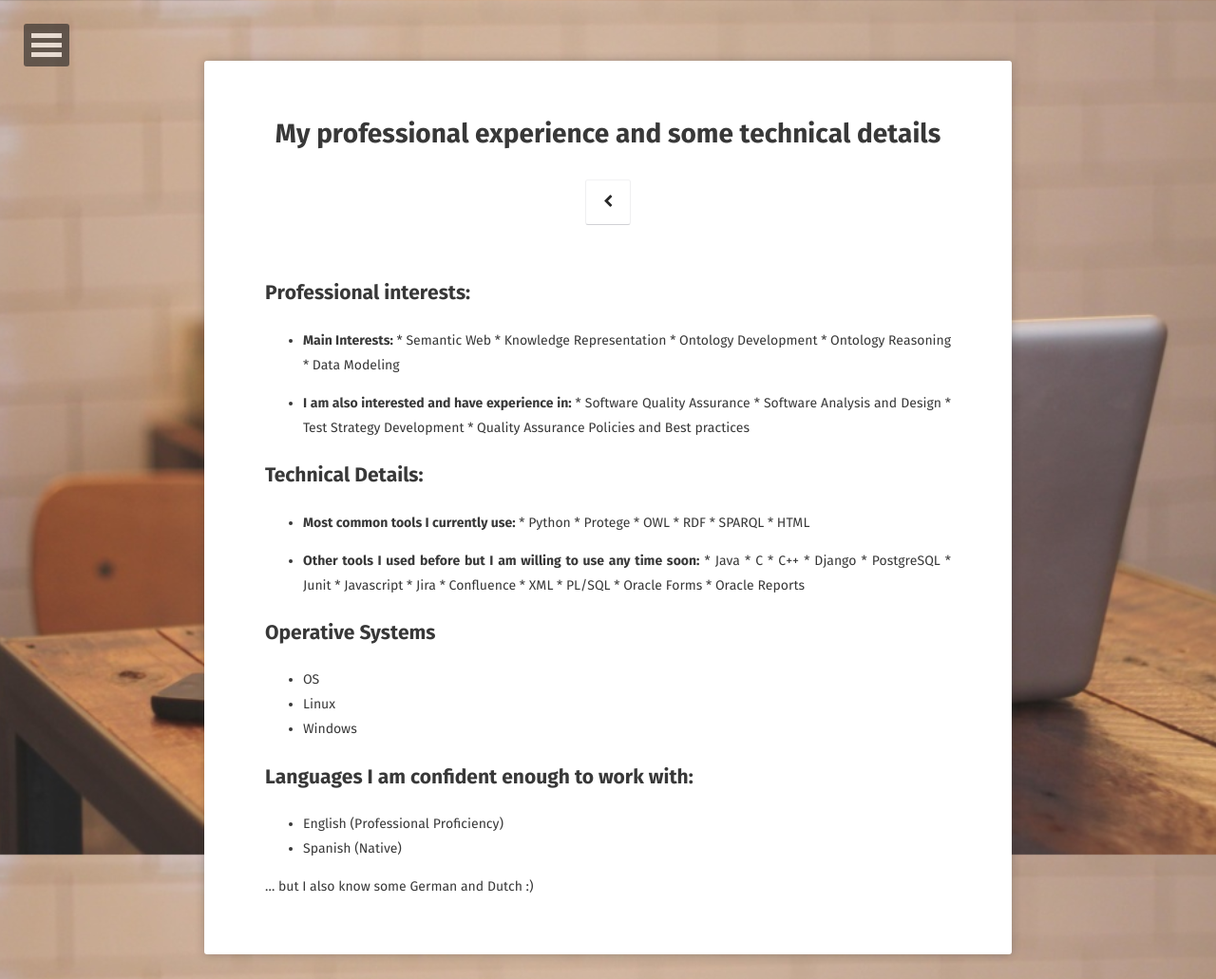
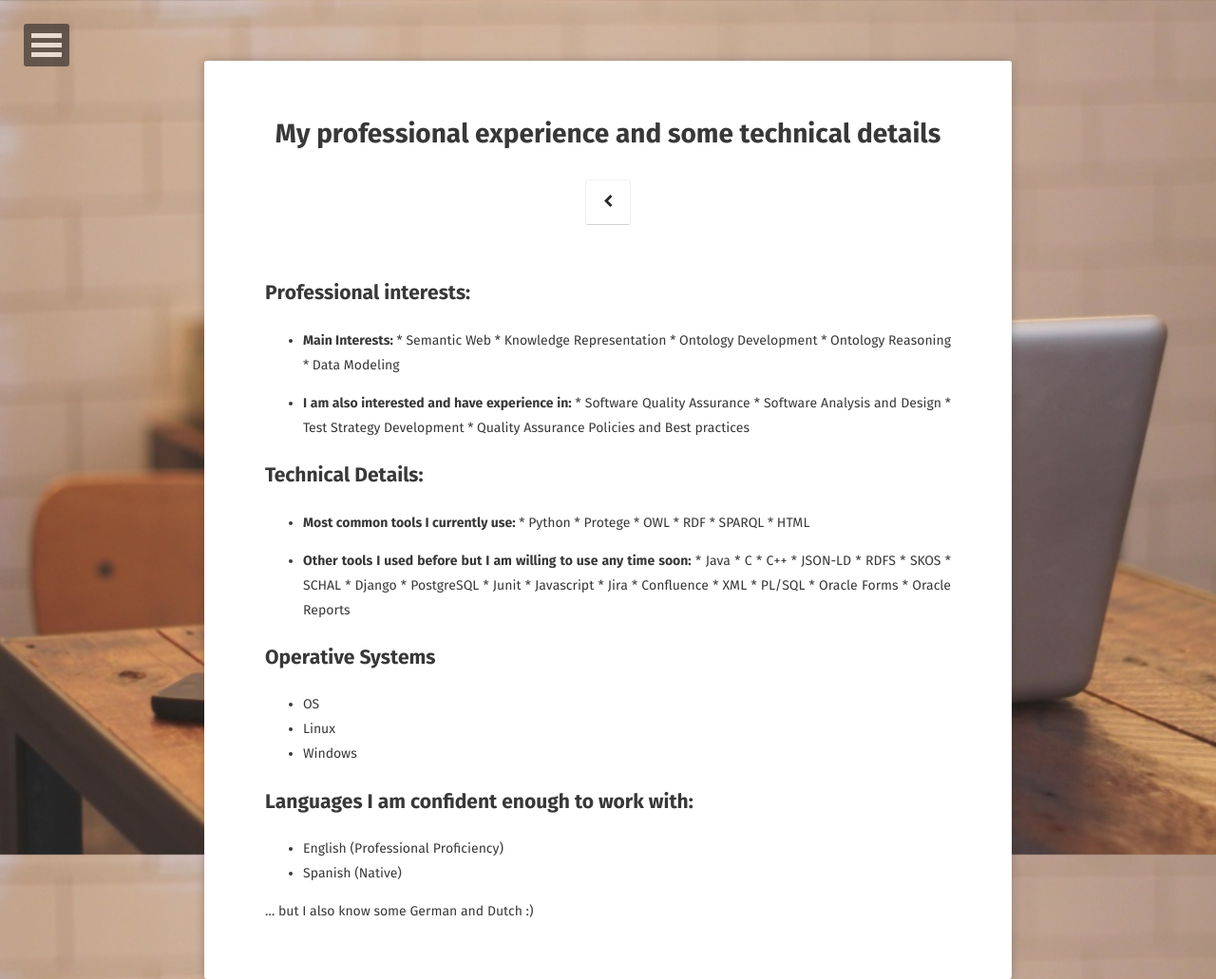
Before and after one commit to lcomet/linamolinascomet, a Jekyll site: the page built from projects/index.md, in a window 1280 px wide. Shown: the whole page at 95% size. Built offline with Jekyll 4.4.1, drawn with Linux system fonts in a browser that asks for light colours; some web fonts are replaced.

Commit message:
upd experience

```diff
--- a/projects/index.md
+++ b/projects/index.md
@@ -33,6 +33,10 @@ comments: false
               * Java
               * C
               * C++
+              * JSON-LD
+              * RDFS
+              * SKOS
+              * SCHAL
               * Django
               * PostgreSQL
               * Junit
```
